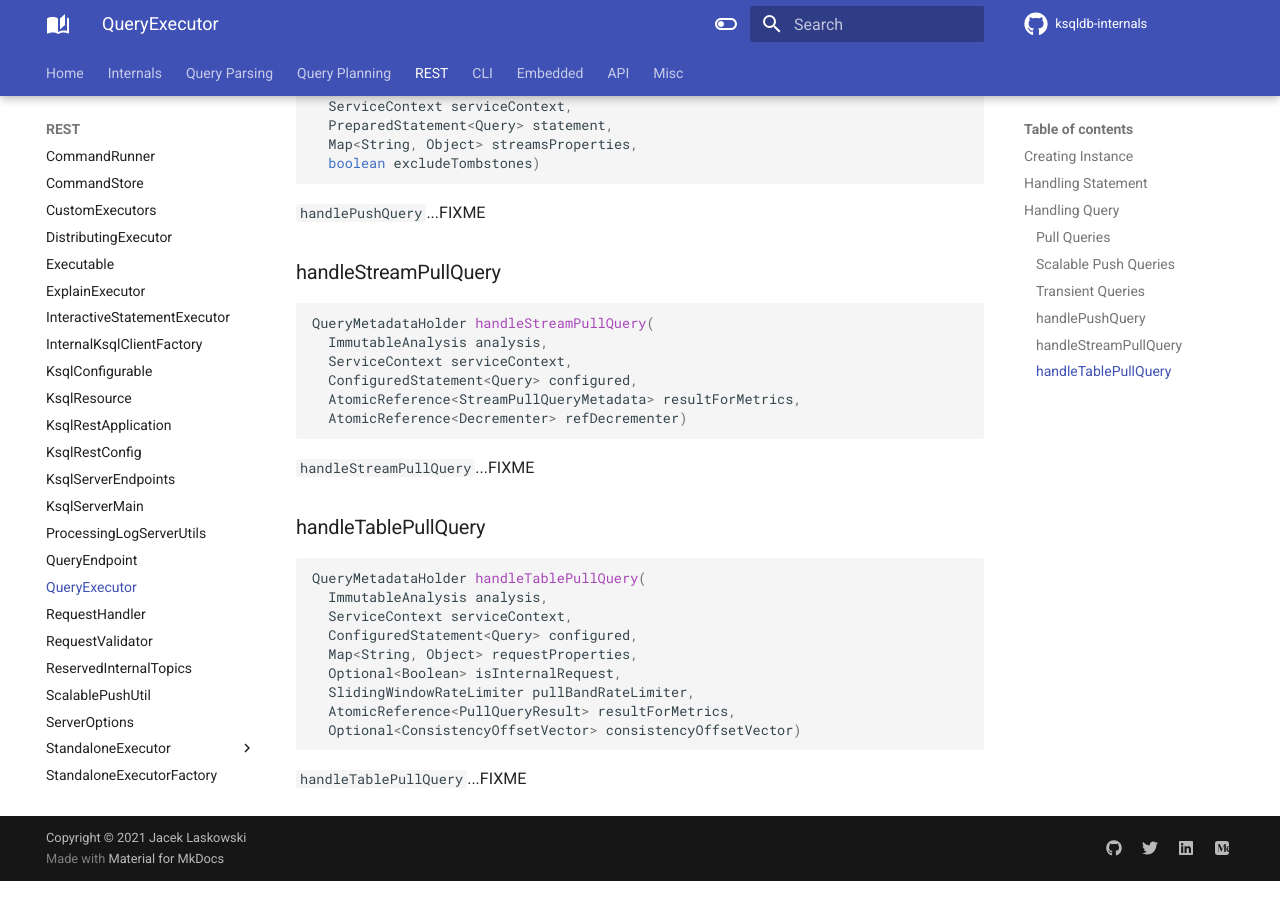
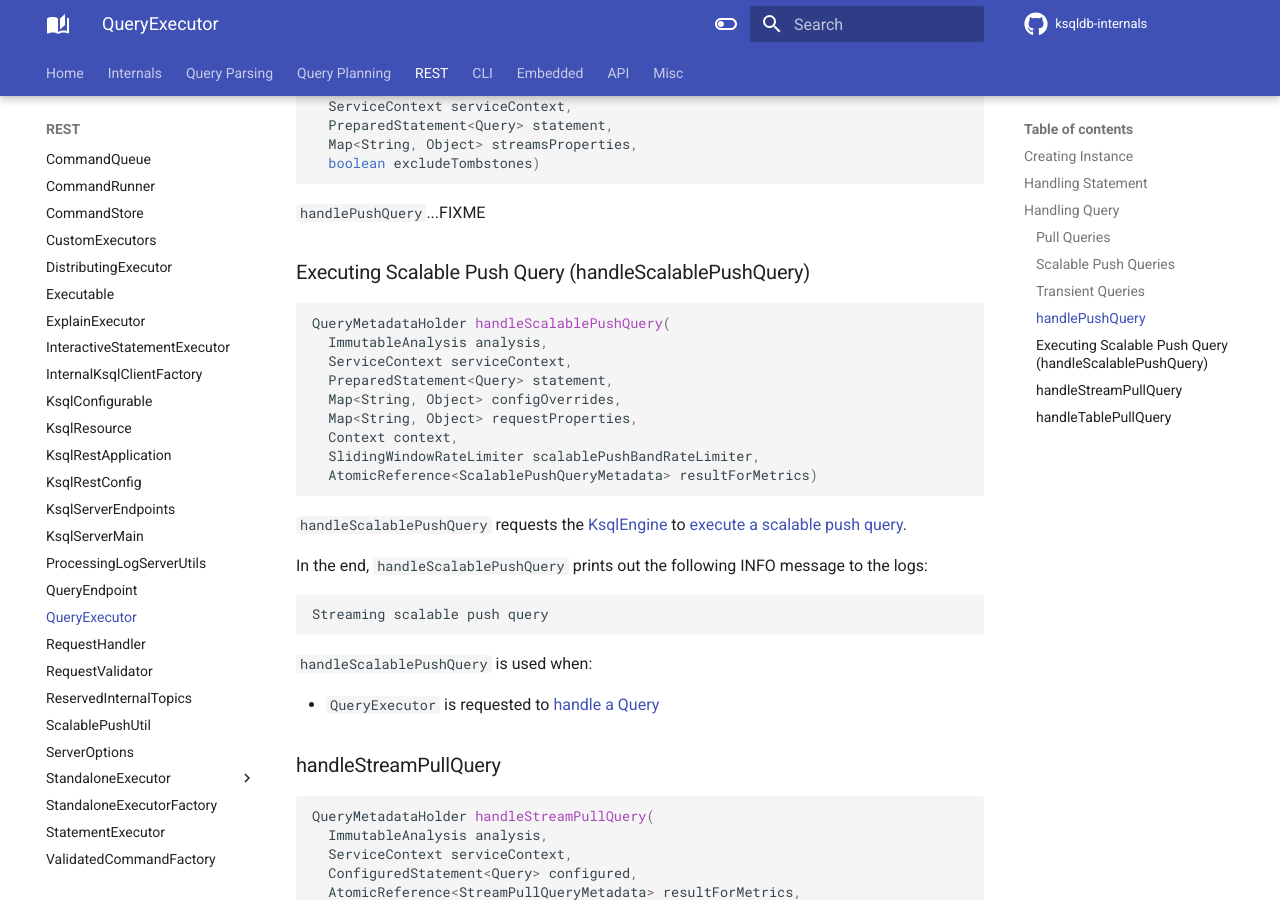
Before and after one commit to japila-books/ksqldb-internals, an MkDocs documentation site: the page built from docs/rest/QueryExecutor.md, in a window 1280 px wide and 900 px high, scrolled down 2507 px. Built offline with MkDocs 1.6.1 and Material for MkDocs 9.7.7, drawn with Linux system fonts in a browser that asks for light colours; comment, search, counter and statistics services are not loaded.

Commit message:
EngineExecutor and executing queries

````diff
--- a/docs/rest/QueryExecutor.md
+++ b/docs/rest/QueryExecutor.md
@@ -77,7 +77,7 @@ For a `KTABLE` data source (`FROM` clause), `handleQuery` [handleTablePullQuery]
 
 For a `KSTREAM` data source (`FROM` clause), `handleQuery` [handleStreamPullQuery](#handleStreamPullQuery).
 
-### Scalable Push Queries
+### <span id="handleQuery-scalable-push-query"> Scalable Push Queries
 
 For a [scalable push query](ScalablePushUtil.md#isScalablePushQuery), `handleQuery` requests the [KsqlEngine](#ksqlEngine) to [analyzeQueryWithNoOutputTopic](../KsqlEngine.md#analyzeQueryWithNoOutputTopic) (that gives an [ImmutableAnalysis](../ImmutableAnalysis.md)).
 
@@ -109,6 +109,32 @@ QueryMetadataHolder handlePushQuery(
 
 `handlePushQuery`...FIXME
 
+### <span id="handleScalablePushQuery"> Executing Scalable Push Query (handleScalablePushQuery)
+
+```java
+QueryMetadataHolder handleScalablePushQuery(
+  ImmutableAnalysis analysis,
+  ServiceContext serviceContext,
+  PreparedStatement<Query> statement,
+  Map<String, Object> configOverrides,
+  Map<String, Object> requestProperties,
+  Context context,
+  SlidingWindowRateLimiter scalablePushBandRateLimiter,
+  AtomicReference<ScalablePushQueryMetadata> resultForMetrics)
+```
+
+`handleScalablePushQuery` requests the [KsqlEngine](#ksqlEngine) to [execute a scalable push query](../KsqlEngine.md#executeScalablePushQuery).
+
+In the end, `handleScalablePushQuery` prints out the following INFO message to the logs:
+
+```text
+Streaming scalable push query
+```
+
+`handleScalablePushQuery` is used when:
+
+* `QueryExecutor` is requested to [handle a Query](#handleQuery-scalable-push-query)
+
 ### <span id="handleStreamPullQuery"> handleStreamPullQuery
 
 ```java
````
Also changed, not shown: docs/EngineExecutor.md (+7 -5 lines), docs/KsqlEngine.md (+19 -1 lines), docs/KsqlExecutionContext.md (+20 -2 lines).
